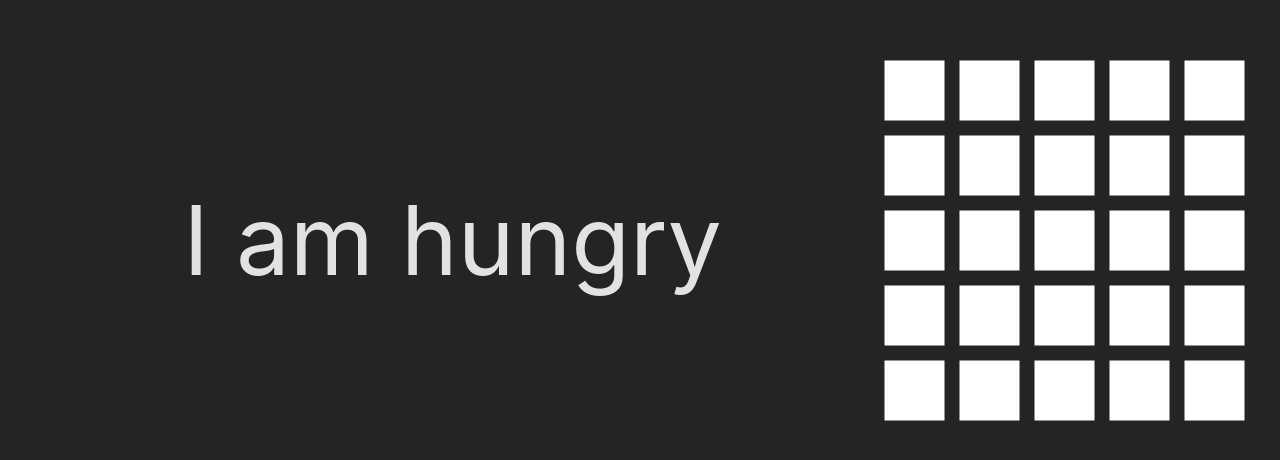
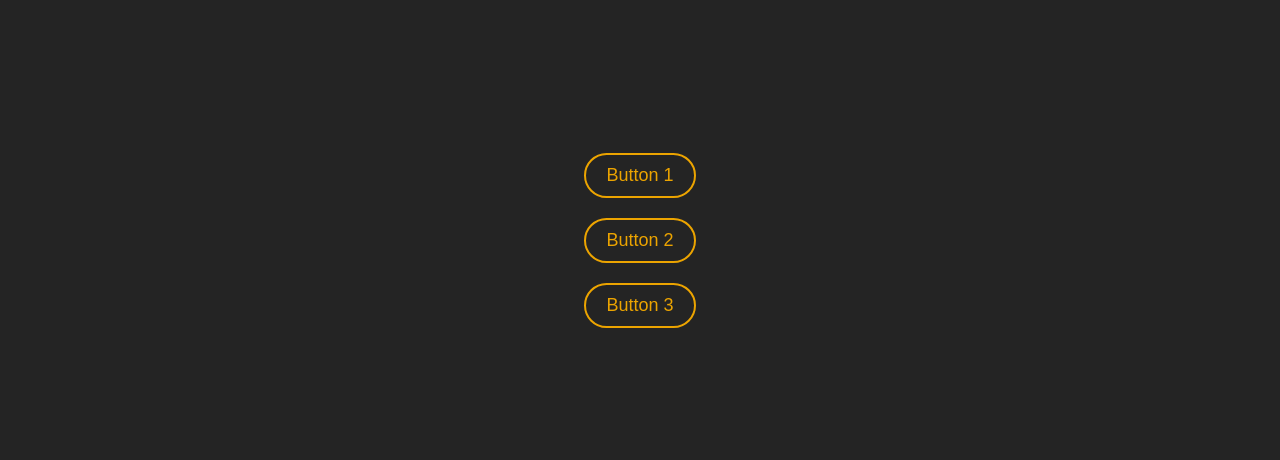
Before and after one commit to nagisaando/gsap-learning, a website built with Vite: page index.html in a window 1280 px wide. Shown: the part 160-620 px from the top of the page. Built offline with nearby package versions, Linux system fonts and the light colour scheme.

Commit message:
making button

```diff
--- a/index.html
+++ b/index.html
@@ -8,6 +8,7 @@
   </head>
   <body>
     <div>
+      <div id="buttons"></div>
       <div id="hungry"></div>
       <div id="box-container"></div>
     </div>
--- a/src/button.ts
+++ b/src/button.ts
@@ -0,0 +1,40 @@
+import gsap from "gsap";
+
+export function animateButton() {
+  for (let i = 1; i <= 3; i++) {
+    document.querySelector(
+      "#buttons"
+    )!.innerHTML += `<button id="button-${i}">Button ${i}</button>`;
+  }
+
+  animateFirstButton();
+}
+
+function animateFirstButton() {
+  const button1 = document.querySelector("#button-1") as HTMLButtonElement;
+  button1?.appendChild(document.createElement("span"));
+
+  const buttonSpan = button1!.querySelector("span");
+
+  const hoverAnimation = gsap.timeline({ paused: true }).to(buttonSpan, {
+    scale: 100,
+    duration: 0.1,
+    backgroundColor: "#eca400",
+    ease: "circ.out",
+  });
+
+  button1?.addEventListener("mouseenter", (e: MouseEvent) => {
+    const target = e.target as HTMLElement;
+    const rect = target.getBoundingClientRect();
+
+    const x = e.clientX - rect.left;
+    const y = e.clientY - rect.top;
+    console.log("mouse enter!!");
+    hoverAnimation.play();
+  });
+
+  button1?.addEventListener("mouseleave", () => {
+    console.log("mouse enter!!");
+    hoverAnimation.reverse();
+  });
+}
--- a/src/main.ts
+++ b/src/main.ts
@@ -1,6 +1,7 @@
 import "./style.css";
 import { animateBox } from "./box";
 import { animateHungry } from "./hungry";
-
-animateHungry();
-animateBox();
+import { animateButton } from "./button";
+// animateHungry();
+// animateBox();
+animateButton();
--- a/src/style.css
+++ b/src/style.css
@@ -40,3 +40,36 @@ body {
 #hungry-text {
   font-size: 80px;
 }
+
+#buttons {
+  display: flex;
+  flex-direction: column;
+  gap: 20px;
+
+  button {
+    background-color: transparent;
+    border: 2px solid #eca400;
+    border-radius: 50px;
+    padding: 10px 20px;
+    font-size: 18px;
+    color: #eca400;
+    cursor: pointer;
+    transition: 0.1s ease-in;
+
+    &#button-1 {
+      position: relative;
+      overflow: hidden;
+      &:hover {
+        color: #242424;
+      }
+      span {
+        background-color: #242424;
+        border-radius: 50px;
+        width: 1px;
+        height: 1px;
+        position: absolute;
+        z-index: -1;
+      }
+    }
+  }
+}
```
